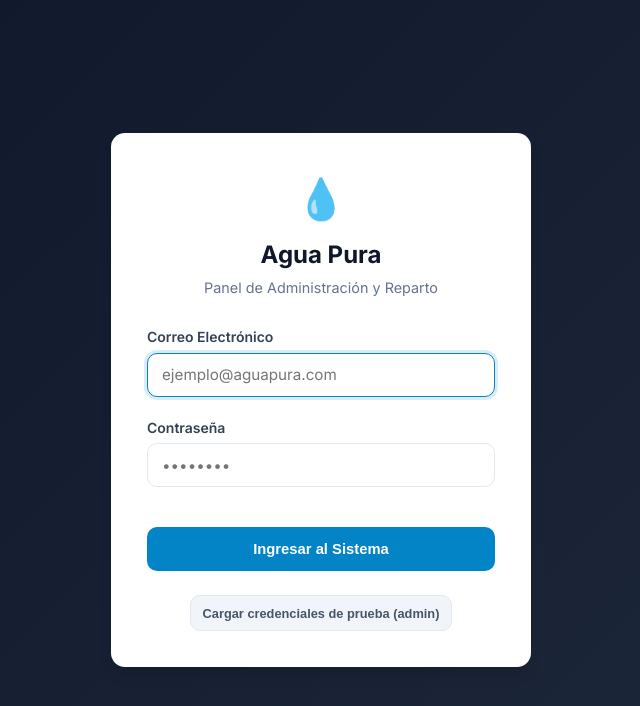
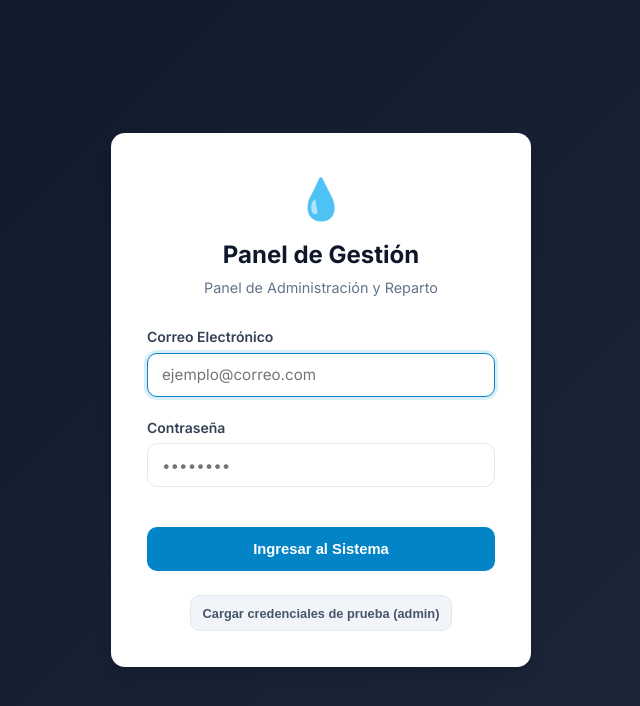
Before and after one commit to JoelCatalano98/ProyectoAgua, a React (Vite) app in the folder client/: page /login in a window 1280 px wide. Shown: the top 706 px of the page, without its empty margins (319-959 px from the left). Built offline with nearby package versions, Linux system fonts and the light colour scheme; no server answers.

Commit message:
feat(client): agregar contexto useSettings y parametrizar nombre de empresa sin hardcodeos

```diff
--- a/client/index.html
+++ b/client/index.html
@@ -3,7 +3,7 @@
   <head>
     <meta charset="UTF-8" />
     <meta name="viewport" content="width=device-width, initial-scale=1.0" />
-    <title>Agua Pura - Panel de Gestión</title>
+    <title>Panel de Gestión</title>
     <link rel="preconnect" href="https://fonts.googleapis.com">
     <link rel="preconnect" href="https://fonts.gstatic.com" crossorigin>
     <link href="https://fonts.googleapis.com/css2?family=Inter:wght@400;500;600;700&display=swap" rel="stylesheet">
--- a/client/src/components/Layout.jsx
+++ b/client/src/components/Layout.jsx
@@ -2,9 +2,11 @@ import React from 'react';
 import { NavLink, Outlet, useNavigate } from 'react-router-dom';
 import { useAuth } from '../hooks/useAuth';
 import { useModal } from '../hooks/useModal';
+import { useSettings } from '../hooks/useSettings';
 
 const Layout = () => {
   const { user, logout } = useAuth();
+  const { nombreEmpresa, loading: settingsLoading } = useSettings();
   const mobileMenu = useModal(false);
   const navigate = useNavigate();
 
@@ -24,7 +26,9 @@ const Layout = () => {
       <aside className={`sidebar ${mobileMenu.isOpen ? 'open' : ''}`}>
         <div className="sidebar-header">
           <span className="brand-icon">💧</span>
-          <span className="brand-title">Nombre Emp.</span>
+          <span className="brand-title">
+            {settingsLoading ? '\u00A0' : (nombreEmpresa || 'Panel')}
+          </span>
         </div>
 
         <nav className="sidebar-nav">
@@ -126,7 +130,9 @@ const Layout = () => {
             >
               ☰
             </button>
-            <h1 className="page-title">Sistema de Gestión</h1>
+            <h1 className="page-title">
+              {settingsLoading ? 'Sistema de Gestión' : (nombreEmpresa || 'Sistema de Gestión')}
+            </h1>
           </div>
           <div>
             <button
--- /dev/null
+++ b/client/src/context/SettingsContext.jsx
@@ -0,0 +1,57 @@
+import React, { createContext, useState, useEffect, useContext } from 'react';
+import api from '../api/client';
+
+export const SettingsContext = createContext(null);
+
+export const SettingsProvider = ({ children }) => {
+  const [nombreEmpresa, setNombreEmpresa] = useState('');
+  const [loading, setLoading] = useState(true);
+
+  useEffect(() => {
+    let isMounted = true;
+
+    const fetchPublicSettings = async () => {
+      try {
+        const data = await api.get('/settings/public');
+        if (isMounted && data && data.nombreEmpresa) {
+          setNombreEmpresa(data.nombreEmpresa);
+        }
+      } catch (err) {
+        // Silencioso para fallback neutro si el backend aún no responde
+        console.warn('No se pudo cargar la configuración pública:', err.message);
+      } finally {
+        if (isMounted) {
+          setLoading(false);
+        }
+      }
+    };
+
+    fetchPublicSettings();
+
+    return () => {
+      isMounted = false;
+    };
+  }, []);
+
+  useEffect(() => {
+    if (nombreEmpresa) {
+      document.title = `${nombreEmpresa} - Panel de Gestión`;
+    } else {
+      document.title = 'Panel de Gestión';
+    }
+  }, [nombreEmpresa]);
+
+  return (
+    <SettingsContext.Provider value={{ nombreEmpresa, setNombreEmpresa, loading }}>
+      {children}
+    </SettingsContext.Provider>
+  );
+};
+
+export const useSettings = () => {
+  const context = useContext(SettingsContext);
+  if (!context) {
+    throw new Error('useSettings debe ser utilizado dentro de un SettingsProvider');
+  }
+  return context;
+};
--- /dev/null
+++ b/client/src/hooks/useSettings.js
@@ -0,0 +1,4 @@
+import { useSettings } from '../context/SettingsContext';
+
+export { useSettings };
+export default useSettings;
--- a/client/src/main.jsx
+++ b/client/src/main.jsx
@@ -4,6 +4,7 @@ import { BrowserRouter } from 'react-router-dom';
 import App from './App';
 import ErrorBoundary from './components/ErrorBoundary';
 import { AuthProvider } from './context/AuthContext';
+import { SettingsProvider } from './context/SettingsContext';
 import './styles/main.css';
 
 ReactDOM.createRoot(document.getElementById('root')).render(
@@ -11,7 +12,9 @@ ReactDOM.createRoot(document.getElementById('root')).render(
     <ErrorBoundary>
       <BrowserRouter>
         <AuthProvider>
-          <App />
+          <SettingsProvider>
+            <App />
+          </SettingsProvider>
         </AuthProvider>
       </BrowserRouter>
     </ErrorBoundary>
--- a/client/src/pages/LoginPage.jsx
+++ b/client/src/pages/LoginPage.jsx
@@ -2,11 +2,13 @@ import React, { useState } from 'react';
 import { useNavigate, useLocation } from 'react-router-dom';
 import { useAuth } from '../hooks/useAuth';
 import { useForm } from '../hooks/useForm';
+import { useSettings } from '../hooks/useSettings';
 
 const EMAIL_REGEX = /^[^\s@]+@[^\s@]+\.[^\s@]+$/;
 
 const LoginPage = () => {
   const { login } = useAuth();
+  const { nombreEmpresa, loading: settingsLoading } = useSettings();
   const navigate = useNavigate();
   const location = useLocation();
   const [isRateLimited, setIsRateLimited] = useState(false);
@@ -110,7 +112,7 @@ const LoginPage = () => {
       <div className="login-card">
         <div className="login-header">
           <div className="login-logo">💧</div>
-          <h2>Agua Pura</h2>
+          <h2>{settingsLoading ? '\u00A0' : (nombreEmpresa || 'Panel de Gestión')}</h2>
           <p style={{ color: 'var(--text-muted)', fontSize: '0.9rem', marginTop: '0.25rem' }}>
             Panel de Administración y Reparto
           </p>
@@ -145,7 +147,7 @@ const LoginPage = () => {
               name="email"
               type="email"
               className={`form-control ${fieldErrors.email ? 'input-error' : ''}`}
-              placeholder="ejemplo@aguapura.com"
+              placeholder="ejemplo@correo.com"
               value={values.email}
               onChange={handleChange}
               disabled={loading || isRateLimited}
```
